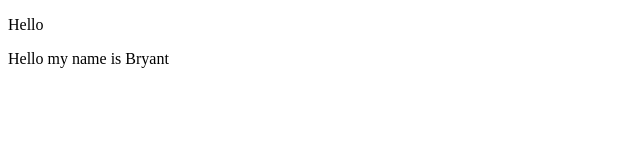
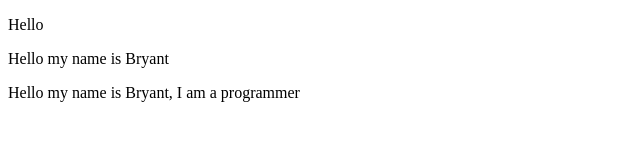
Before and after one commit to Buraito-stack/bryant_tugas_vercel, a plain HTML site: page index.html in a window 1280 px wide. Shown: the whole page, without its empty margins (0-640 px from the left). Drawn offline with Linux system fonts and the light colour scheme.

Commit message:
Hello my name is Bryant, I am a programmer

```diff
--- a/index.html
+++ b/index.html
@@ -4,6 +4,7 @@
         <body>
             <p>Hello</p>
             <p>Hello my name is Bryant</p>
+            <p>Hello my name is Bryant, I am a programmer</p>
 
         </body>
     </head>
```
